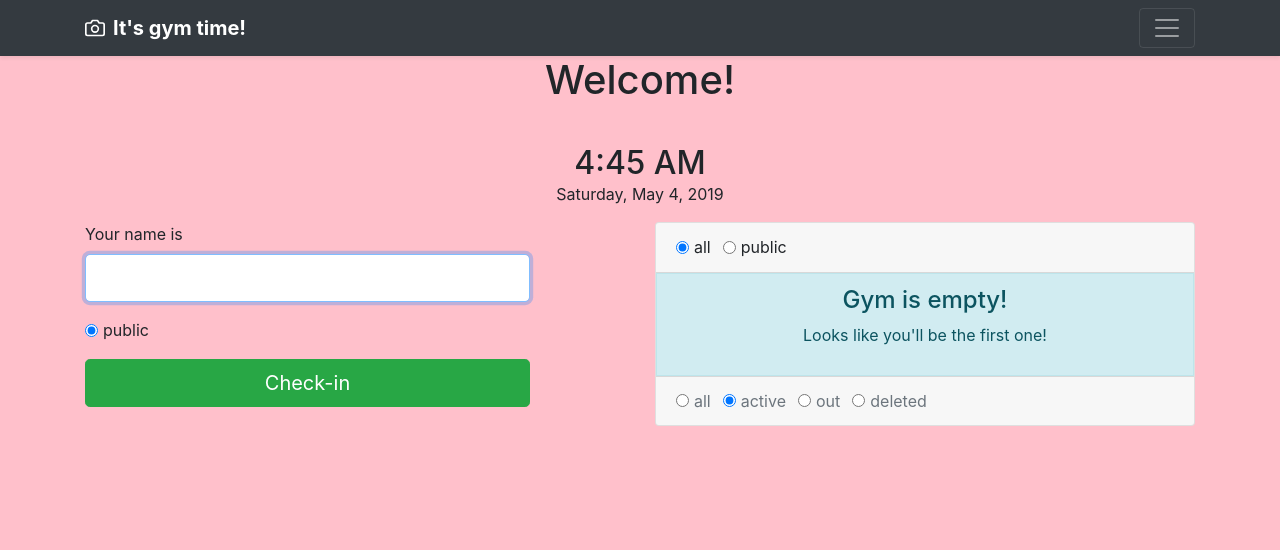
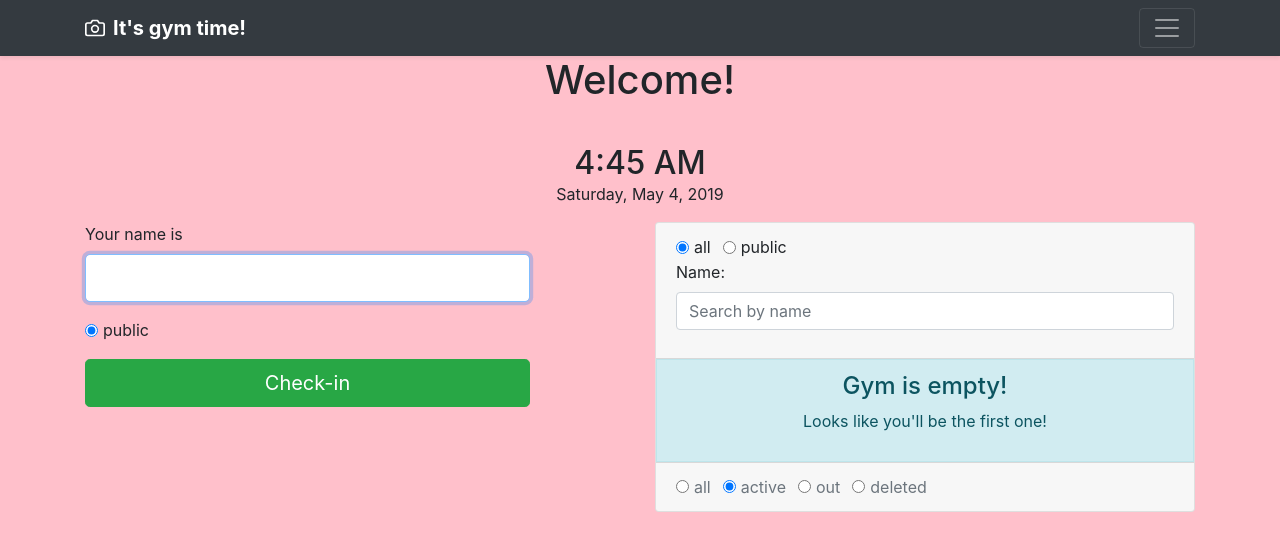
Before and after one commit to rmhdev/gym-time, a Vue app: page / in a window 1280 px wide. Shown: the top 550 px of the page. Built offline with nearby package versions, Linux system fonts and the light colour scheme.

Commit message:
Add field to search by name

```diff
--- a/src/components/Customers.vue
+++ b/src/components/Customers.vue
@@ -10,6 +10,13 @@
                     :value="$store.getters.getCustomerQuery.get('category', '')"
                     v-on:search:by="searchBy('category', $event)"
                 ></search>
+                <search-text
+                    id="search_name"
+                    name="search[name]"
+                    placeholder="Search by name"
+                    label="Name:"
+                    :value="$store.getters.getCustomerQuery.get('name', '')"
+                ></search-text>
             </div>
 
             <div class="gym-customers">
@@ -47,13 +54,15 @@
 <script>
     import Customer from "@/components/Customer";
     import Search from "@/components/Search";
+    import SearchText from "@/components/SearchText";
     import { CustomerStatus } from "@/domain/model/customer/CustomerStatus";
 
     export default {
         name: 'Customers',
         components: {
             Customer,
-            Search
+            Search,
+            SearchText
         },
         computed: {
             customers() {
--- /dev/null
+++ b/src/components/SearchText.vue
@@ -0,0 +1,60 @@
+<template>
+    <div>
+        <form action="#" method="get" class="gym-search-text-form">
+            <div class="form-group">
+                <label :for="id + '_value'" v-if="label !== ''">{{ label }}</label>
+                <input
+                    type="text"
+                    class="form-control"
+                    :id="id + '_value'"
+                    :name="defaultName"
+                    :placeholder="placeholder"
+                    v-model="fieldValue"
+                    @keyup="submit"
+                >
+            </div>
+
+            <button type="submit" class="btn btn-success btn-sm sr-only">Search</button>
+        </form>
+    </div>
+</template>
+
+<script>
+    export default {
+        name: 'SearchText',
+        data() {
+            return {
+                fieldValue: ''
+            }
+        },
+        props: {
+            id: {
+                type: String,
+                default() {
+                    return Math.random().toString(16).substring(2);
+                }
+            },
+            label: { type: String, default: '' },
+            name: { type: String, default: '' },
+            placeholder: { type: String, default: '' }
+        },
+        computed: {
+            defaultName() {
+                if (this.name !== '') {
+                    return this.name;
+                }
+
+                return this.id;
+            },
+        },
+        methods: {
+            submit() {
+                this.$emit('search:by', this.fieldValue);
+            }
+        }
+    }
+</script>
+
+<style lang="scss">
+
+</style>
```
Also changed, not shown: 2 other files (tests, documents, lock files or other folders).
